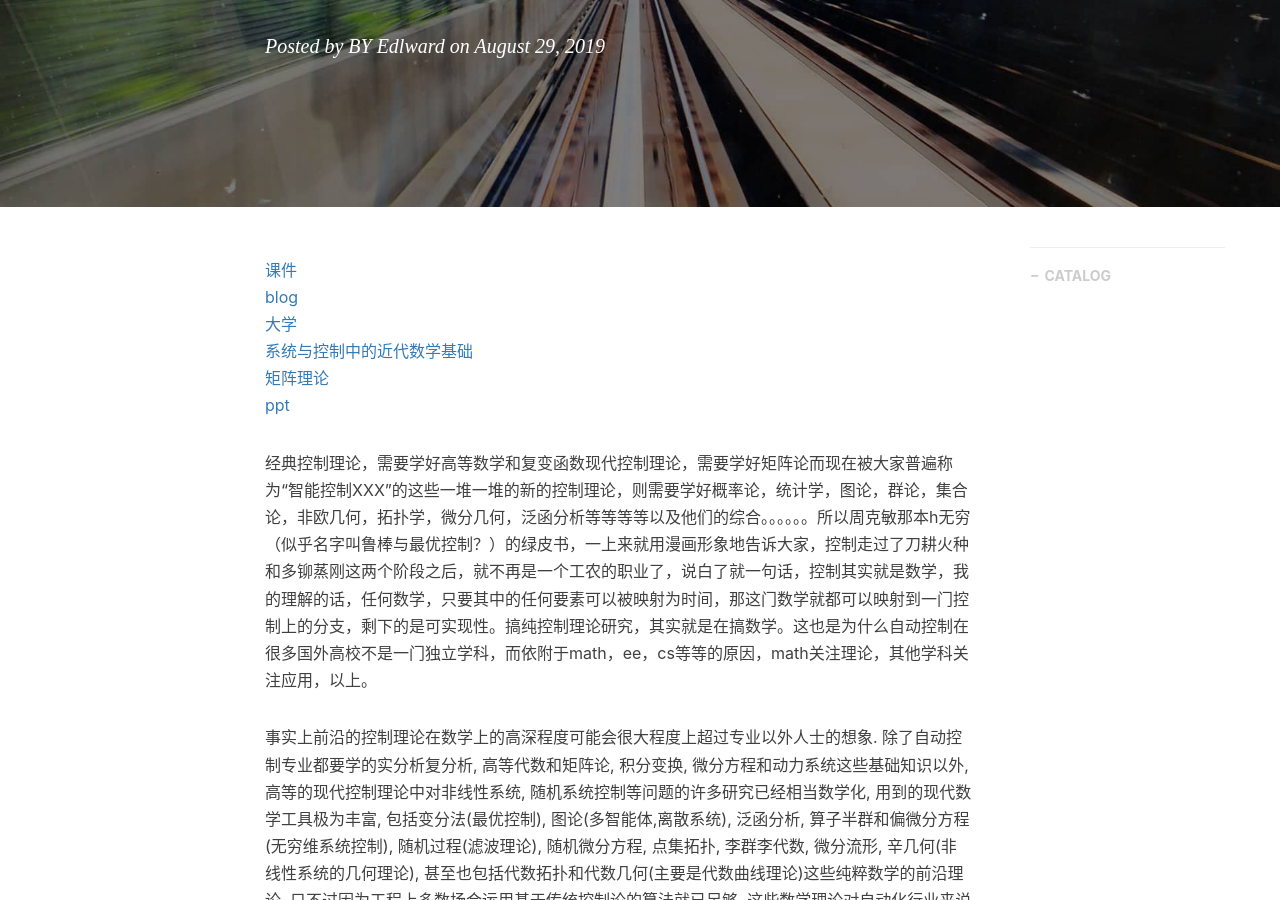
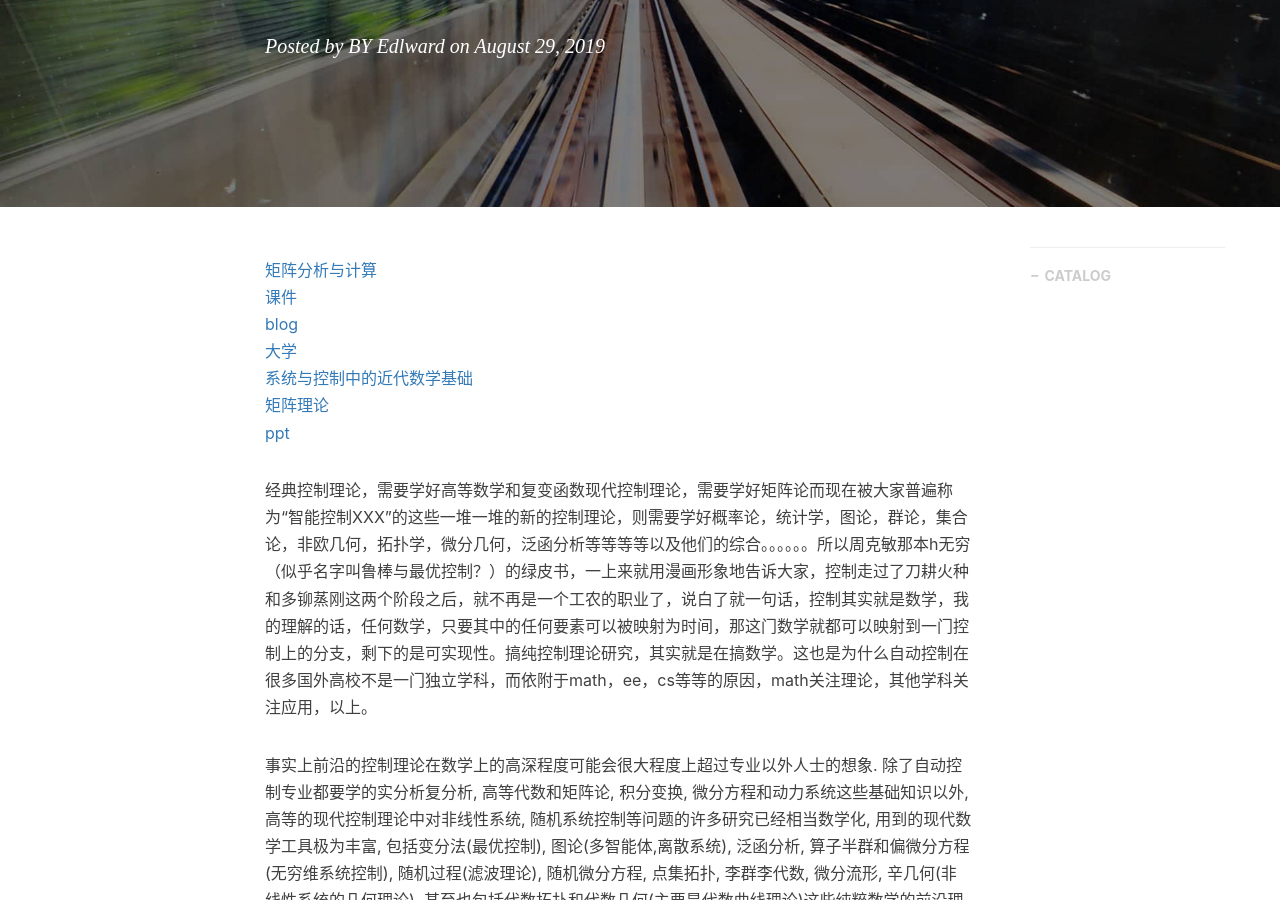
Before and after one commit to gary-robotics/dlward, a Jekyll site: the page built from _posts/2019-09-28-矩阵分析-2019.markdown, in a window 1280 px wide and 900 px high, scrolled down 316 px. Built offline with Jekyll 4.4.1, drawn with Linux system fonts in a browser that asks for light colours; nearby versions of some CDN libraries; comment, search, counter and statistics services are not loaded.

Commit message:
Update 2019-09-28-矩阵分析-2019.markdown

```diff
--- a/_posts/2019-09-28-矩阵分析-2019.markdown
+++ b/_posts/2019-09-28-矩阵分析-2019.markdown
@@ -9,6 +9,7 @@ catalog: true                       # 是否归档
 tags:                               #标签
     - 数学
 ---
+[矩阵分析与计算](https://wenku.baidu.com/view/0f60d5234b35eefdc8d333b2.html)
 [课件](http://web.xidian.edu.cn/lexu/course.html)
 [blog](http://zhangzhenyuan163.blog.163.com/blog/#m=0&t=1&c=fks_085067080083084065084084087095092083089066093085094074)
 [大学](http://www.gcjzl.com/content/?sid=4&lang=zh)
```
